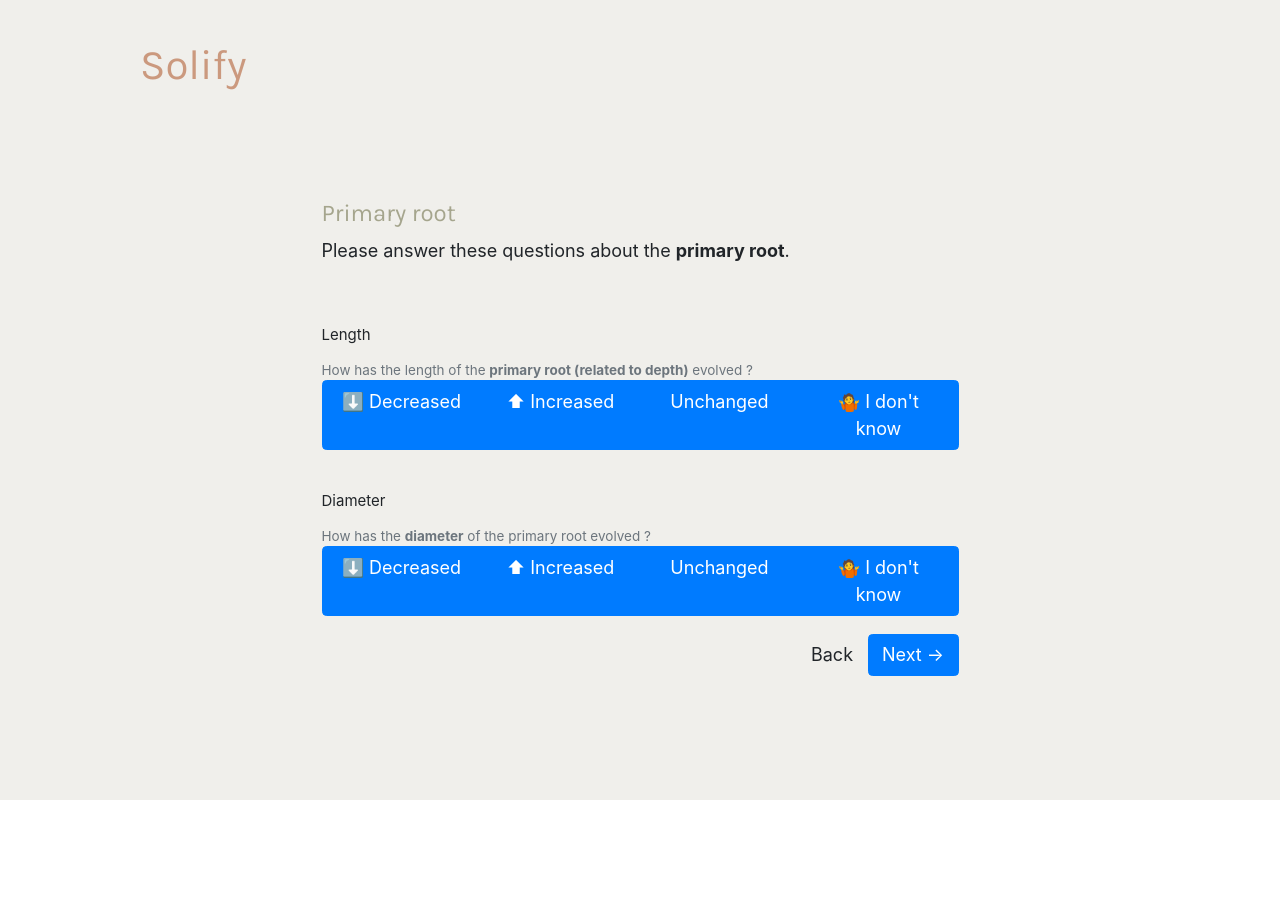
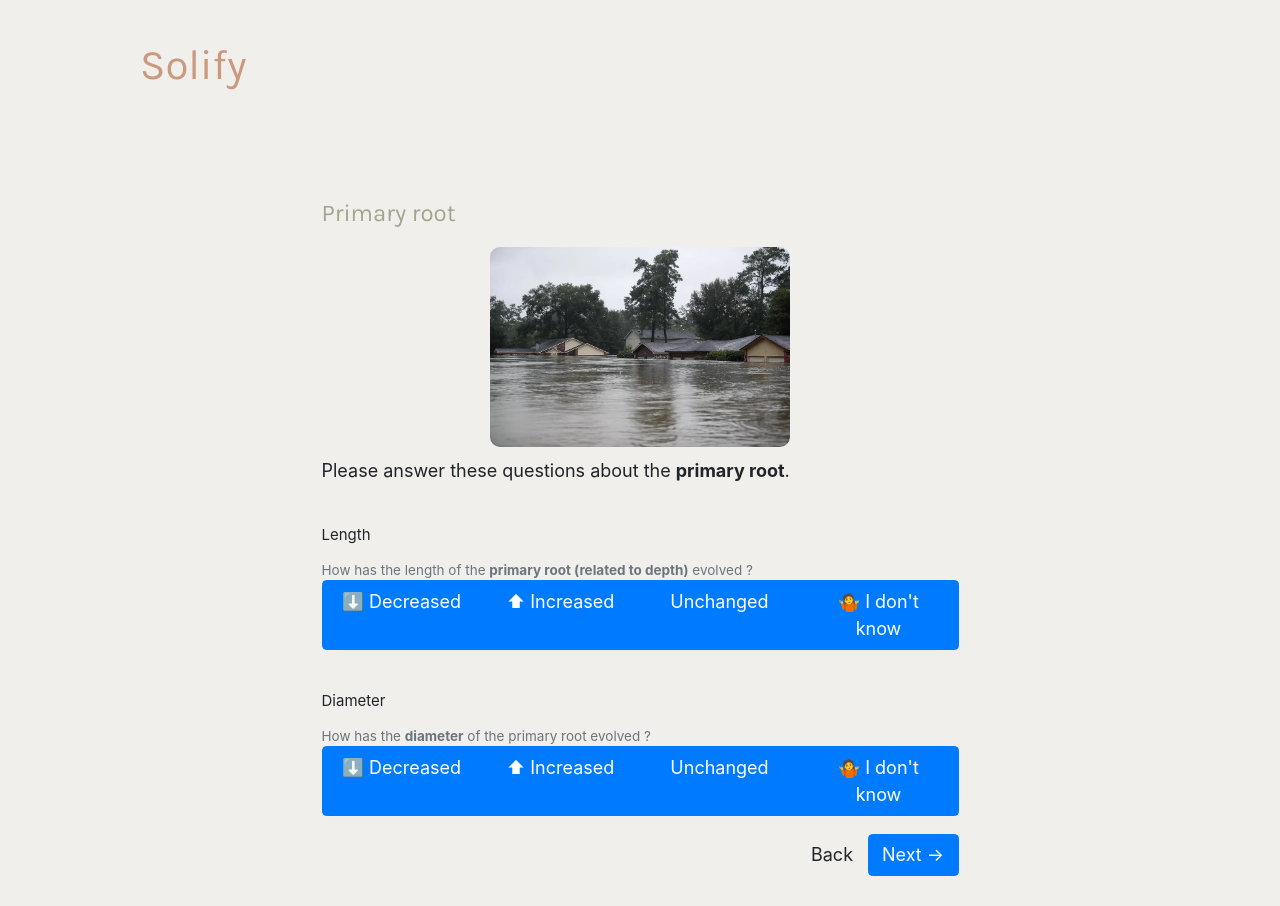
Before and after one commit to Dogson/Solify, a React (Create React App) app: page /form-1 in a window 1280 px wide. Before the commit the page ends 800 px from the top, so only its background shows below. Built offline with nearby package versions, Linux system fonts and the light colour scheme.

Commit message:
Added images to form

```diff
--- a/src/components/form/form.js
+++ b/src/components/form/form.js
@@ -70,6 +70,7 @@ const FormCategory = ({form, page, primary_root = {}, lateral_roots = {}, additi
 
     return <div className={styles.formContainer}>
         <h2>{form.label}</h2>
+        <img src={form.image} className={styles.image}/>
         <div className={styles.text}>{form.description}</div>
         <Form>
             {form.attributes.map(attr =>
--- a/src/components/form/form.module.scss
+++ b/src/components/form/form.module.scss
@@ -7,8 +7,11 @@
   flex-direction: column;
   align-self: center;
 
-  .text {
-    margin-bottom: 20px;
+  .image {
+    border-radius: 10px;
+    height: 200px;
+    align-self: center;
+    margin: 10px 0;
   }
 
   .question {
--- a/src/data/data.js
+++ b/src/data/data.js
@@ -10,6 +10,10 @@ import temperature_sub from "../assets/flood.jpg";
 import temperature_supra from "../assets/flood.jpg";
 import fire from "../assets/flood.jpg";
 import obstacles from "../assets/flood.jpg";
+
+import primary_root_img from "../assets/flood.jpg";
+import lateral_roots_img from "../assets/flood.jpg";
+import additional_infos_img from "../assets/flood.jpg";
 
 export const ENVIRONMENTAL_FACTORS = {
     WATER_STRESS: {
@@ -109,6 +113,7 @@ export const PRIMARY_ROOT_ATTR =
         id: "primary_root",
         label: "Primary root",
         description: <span>Please answer these questions about the <strong>primary root</strong>.</span>,
+        image: primary_root_img,
         attributes: [
             {
                 type: ATTRIBUTES.PRIMARY_ROOT.LENGTH,
@@ -129,6 +134,7 @@ export const PRIMARY_ROOT_ATTR =
 export const LATERAL_ROOTS_ATTR = {
     id: "lateral_roots",
     label: "Lateral roots",
+    image: lateral_roots_img,
     description: <span>Please answer these questions about the <strong>lateral roots</strong>.</span>,
     attributes: [
         {
@@ -180,6 +186,7 @@ export const LATERAL_ROOTS_ATTR = {
 export const ADDITIONAL_INFO_ATTR = {
     id: "additional_info",
     label: "Additional information",
+    image: additional_infos_img,
     description: <span>Please complete these additional pieces of information.</span>,
     attributes: [
         {
```
